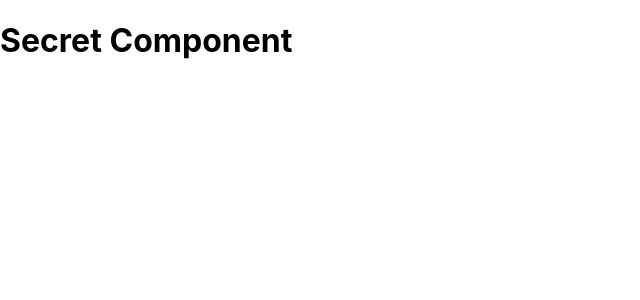
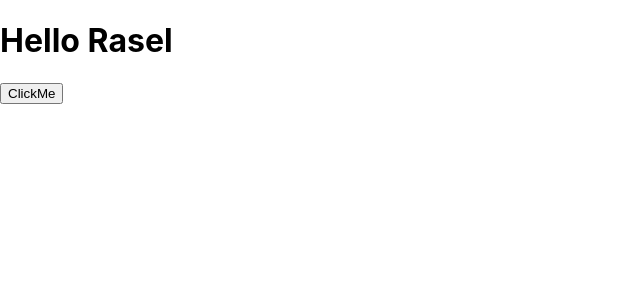
Before and after one commit to raselrzl/Linkedin-Course-ReactJS, a React (Create React App) app in the folder learning-linkdin/: page / in a window 1280 px wide. Shown: the top 300 px of the page, without its empty margins (0-640 px from the left). Built offline with nearby package versions, Linux system fonts and the light colour scheme.

Commit message:
useState understanding

```diff
--- a/learning-linkdin/src/App.js
+++ b/learning-linkdin/src/App.js
@@ -1,20 +1,15 @@
 import './App.css';
-import React from 'react';
+import React, { useState } from 'react';
+
+function App(props) {
+  const [name, setName]=useState('Rasel')
 
 
-export function SecretComponent(){
-  return <h1>Secret Component</h1>
-}
 
-export function GeneralComponent(){
-  return <h1>General Component</h1>
-}
-
-function App(props) {
  return ( <div>
-    {props.authorized ? <SecretComponent /> : <GeneralComponent />}
-
-  </div>
+              <h1>Hello {name}</h1>
+              <button onClick={()=>setName('Zeras')}>ClickMe</button>
+          </div>
  );
 }
 
--- a/learning-linkdin/src/index.js
+++ b/learning-linkdin/src/index.js
@@ -4,9 +4,13 @@ import './index.css';
 import App from './App';
 import reportWebVitals from './reportWebVitals';
 
+
+
+
+
 ReactDOM.render(
   <React.StrictMode>
-    <App authorized={true}/>
+    <App />
   </React.StrictMode>,
   document.getElementById('root')
 );
```
